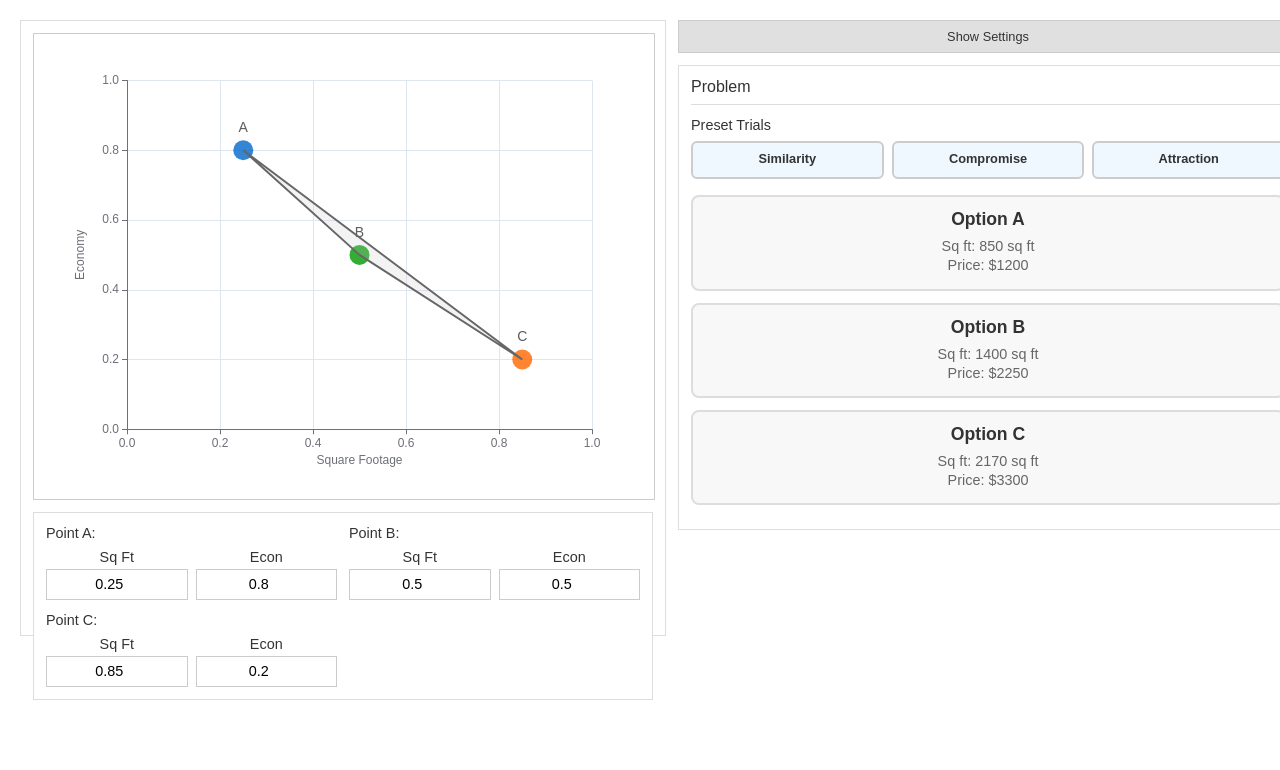
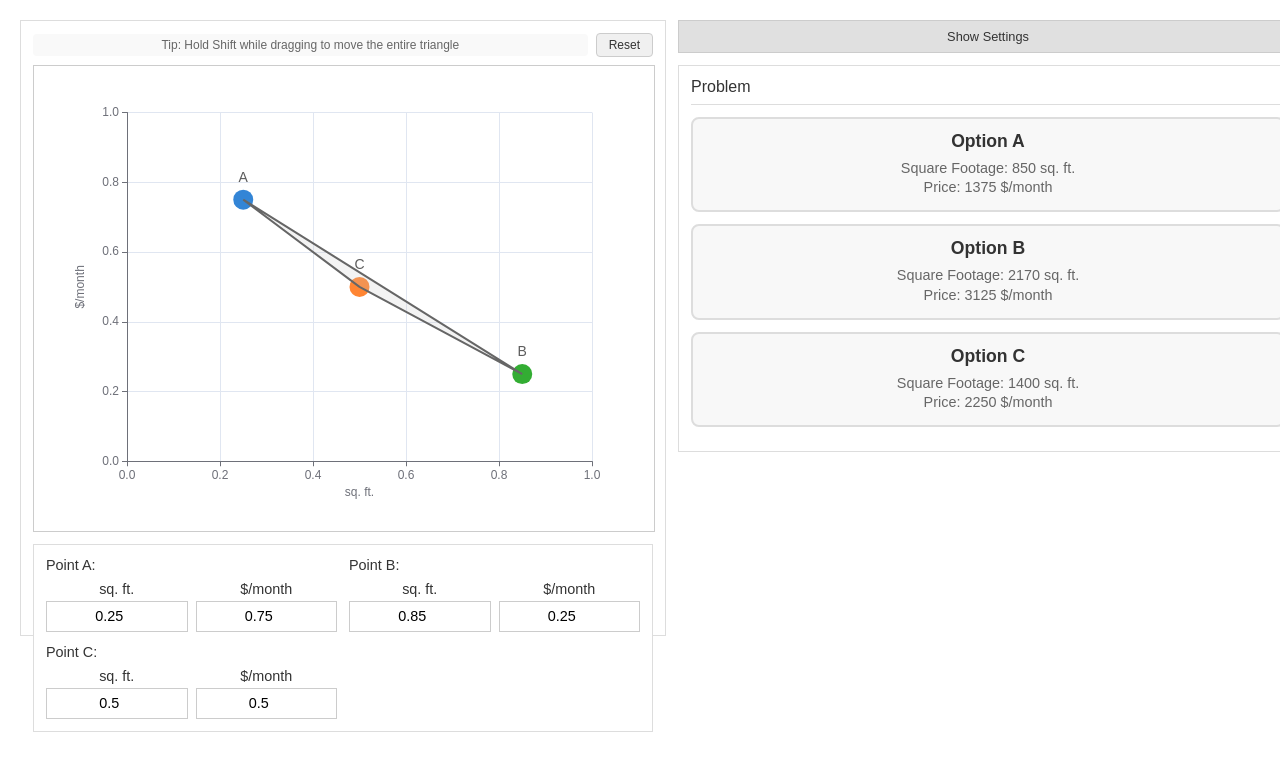
Before and after one commit to sbel2/mac_visual, a Vue app: page / in a window 1280 px wide. Shown: the top 770 px of the page. Built offline with nearby package versions, Linux system fonts and the light colour scheme.

Commit message:
domain input and improvement

```diff
--- a/App.vue
+++ b/App.vue
@@ -3,7 +3,11 @@
     <div class="main-layout">
       <!-- Left Column: Interactive Chart -->
       <div class="chart-container">
-        <div ref="chartRef" class="chart"></div>
+        <div class="chart-header">
+          <div class="chart-hint" :class="{ 'shift-active': isShiftPressed }">{{ isShiftPressed ? '🔄 Triangle Move Mode Active' : 'Tip: Hold Shift while dragging to move the entire triangle' }}</div>
+          <button @click="resetPoints" class="chart-reset-button">Reset</button>
+        </div>
+        <div ref="chartRef" class="chart" :class="{ 'shift-mode': isShiftPressed }"></div>
 
         <!-- Coordinate Controls -->
         <div class="coordinate-controls">
@@ -12,7 +16,7 @@
               <label>Point A:</label>
               <div class="coord-inputs">
                 <div class="input-group">
-                  <label class="axis-label">Sq Ft</label>
+                  <label class="axis-label">{{ params.xUnit }}</label>
                   <input
                     v-model.number="points.A.x"
                     type="number"
@@ -20,12 +24,12 @@
                     max="1"
                     step="0.001"
                     class="coord-input"
-                    @input="validateCoordinate('A', 'x', $event)"
+                    @blur="validateCoordinate('A', 'x', $event)"
                     placeholder="0.000"
                   />
                 </div>
                 <div class="input-group">
-                  <label class="axis-label">Econ</label>
+                  <label class="axis-label">{{ params.yUnit }}</label>
                   <input
                     v-model.number="points.A.y"
                     type="number"
@@ -33,7 +37,7 @@
                     max="1"
                     step="0.001"
                     class="coord-input"
-                    @input="validateCoordinate('A', 'y', $event)"
+                    @blur="validateCoordinate('A', 'y', $event)"
                     placeholder="0.000"
                   />
                 </div>
@@ -44,7 +48,7 @@
               <label>Point B:</label>
               <div class="coord-inputs">
                 <div class="input-group">
-                  <label class="axis-label">Sq Ft</label>
+                  <label class="axis-label">{{ params.xUnit }}</label>
                   <input
                     v-model.number="points.B.x"
                     type="number"
@@ -52,12 +56,12 @@
                     max="1"
                     step="0.001"
                     class="coord-input"
-                    @input="validateCoordinate('B', 'x', $event)"
+                    @blur="validateCoordinate('B', 'x', $event)"
                     placeholder="0.000"
                   />
                 </div>
                 <div class="input-group">
-                  <label class="axis-label">Econ</label>
+                  <label class="axis-label">{{ params.yUnit }}</label>
                   <input
                     v-model.number="points.B.y"
                     type="number"
@@ -65,7 +69,7 @@
                     max="1"
                     step="0.001"
                     class="coord-input"
-                    @input="validateCoordinate('B', 'y', $event)"
+                    @blur="validateCoordinate('B', 'y', $event)"
                     placeholder="0.000"
                   />
                 </div>
@@ -76,7 +80,7 @@
               <label>Point C:</label>
               <div class="coord-inputs">
                 <div class="input-group">
-                  <label class="axis-label">Sq Ft</label>
+                  <label class="axis-label">{{ params.xUnit }}</label>
                   <input
                     v-model.number="points.C.x"
                     type="number"
@@ -84,12 +88,12 @@
                     max="1"
                     step="0.001"
                     class="coord-input"
-                    @input="validateCoordinate('C', 'x', $event)"
+                    @blur="validateCoordinate('C', 'x', $event)"
                     placeholder="0.000"
                   />
                 </div>
                 <div class="input-group">
-                  <label class="axis-label">Econ</label>
+                  <label class="axis-label">{{ params.yUnit }}</label>
                   <input
                     v-model.number="points.C.y"
                     type="number"
@@ -97,7 +101,7 @@
                     max="1"
                     step="0.001"
                     class="coord-input"
-                    @input="validateCoordinate('C', 'y', $event)"
+                    @blur="validateCoordinate('C', 'y', $event)"
                     placeholder="0.000"
                   />
                 </div>
@@ -119,50 +123,102 @@
           <h3>Parameter Controls</h3>
 
           <div class="control-group">
-            <h4>Square Footage (sq. ft.)</h4>
+            <h4>X-Axis (Horizontal)</h4>
+            <div class="input-row">
+              <label>Name:</label>
+              <input
+                v-model="params.xName"
+                type="text"
+                class="number-input"
+                placeholder="e.g., Square Footage"
+              />
+            </div>
+            <div class="input-row">
+              <label>Unit:</label>
+              <input
+                v-model="params.xUnit"
+                type="text"
+                class="number-input"
+                placeholder="e.g., sq. ft."
+              />
+            </div>
             <div class="input-row">
               <label>Min:</label>
               <input
-                v-model.number="params.sqftMin"
+                v-model.number="params.xMin"
                 type="number"
-                min="100"
-                step="50"
+                step="1"
                 class="number-input"
               />
             </div>
             <div class="input-row">
               <label>Max:</label>
               <input
-                v-model.number="params.sqftMax"
+                v-model.number="params.xMax"
                 type="number"
-                min="params.sqftMin + 100"
-                step="50"
+                step="1"
                 class="number-input"
               />
+            </div>
+            <div class="input-row checkbox-row">
+              <label>
+                <input
+                  v-model="params.xInverse"
+                  type="checkbox"
+                  class="checkbox-input"
+                />
+                Inverse (lower is better)
+              </label>
             </div>
           </div>
 
           <div class="control-group">
-            <h4>Price ($/month)</h4>
+            <h4>Y-Axis (Vertical)</h4>
+            <div class="input-row">
+              <label>Name:</label>
+              <input
+                v-model="params.yName"
+                type="text"
+                class="number-input"
+                placeholder="e.g., Price"
+              />
+            </div>
+            <div class="input-row">
+              <label>Unit:</label>
+              <input
+                v-model="params.yUnit"
+                type="text"
+                class="number-input"
+                placeholder="e.g., $/month"
+              />
+            </div>
             <div class="input-row">
               <label>Min:</label>
               <input
-                v-model.number="params.priceMin"
+                v-model.number="params.yMin"
                 type="number"
-                min="100"
-                step="50"
+                step="1"
                 class="number-input"
               />
             </div>
             <div class="input-row">
               <label>Max:</label>
               <input
-                v-model.number="params.priceMax"
+                v-model.number="params.yMax"
                 type="number"
-                min="params.priceMin + 100"
-                step="50"
+                step="1"
                 class="number-input"
               />
+            </div>
+            <div class="input-row checkbox-row">
+              <label>
+                <input
+                  v-model="params.yInverse"
+                  type="checkbox"
+                  class="checkbox-input"
+                />
+                Inverse (lower is better)
+              </label>
             </div>
           </div>
 
@@ -173,45 +229,29 @@
         <div class="generated-output">
           <h3>Problem</h3>
 
-          <!-- Preset Trial Buttons -->
-          <div class="preset-trials">
-            <h4>Preset Trials</h4>
-            <div class="trial-buttons">
-              <button @click="loadTrial('similarity')" class="trial-button">
-                <div class="trial-name">Similarity</div>
-              </button>
-              <button @click="loadTrial('compromise')" class="trial-button">
-                <div class="trial-name">Compromise</div>
-              </button>
-              <button @click="loadTrial('attraction')" class="trial-button">
-                <div class="trial-name">Attraction</div>
-              </button>
-            </div>
-          </div>
-
           <div class="problem-description">
             <div class="option-cards">
               <div class="option-card">
                 <div class="option-header">Option A</div>
                 <div class="option-details">
-                  <div>Sq ft: {{ transformedValues.A.sqft }} sq ft</div>
-                  <div>Price: ${{ transformedValues.A.price }}</div>
+                  <div>{{ params.xName }}: {{ transformedValues.A.x }} {{ params.xUnit }}</div>
+                  <div>{{ params.yName }}: {{ transformedValues.A.y }} {{ params.yUnit }}</div>
                 </div>
               </div>
 
               <div class="option-card">
                 <div class="option-header">Option B</div>
                 <div class="option-details">
-                  <div>Sq ft: {{ transformedValues.B.sqft }} sq ft</div>
-                  <div>Price: ${{ transformedValues.B.price }}</div>
+                  <div>{{ params.xName }}: {{ transformedValues.B.x }} {{ params.xUnit }}</div>
+                  <div>{{ params.yName }}: {{ transformedValues.B.y }} {{ params.yUnit }}</div>
                 </div>
               </div>
 
               <div class="option-card">
                 <div class="option-header">Option C</div>
                 <div class="option-details">
-                  <div>Sq ft: {{ transformedValues.C.sqft }} sq ft</div>
-                  <div>Price: ${{ transformedValues.C.price }}</div>
+                  <div>{{ params.xName }}: {{ transformedValues.C.x }} {{ params.xUnit }}</div>
+                  <div>{{ params.yName }}: {{ transformedValues.C.y }} {{ params.yUnit }}</div>
                 </div>
               </div>
             </div>
@@ -229,57 +269,34 @@ import * as echarts from 'echarts'
 // ===== STATE =====
 const chartRef = ref(null)
 const showSettings = ref(false)
+const isShiftPressed = ref(false)
 let chartInstance = null
 
 // Points data (0-1 range for chart coordinates)
 const points = reactive({
-  A: { x: 0.250, y: 0.800 },
-  B: { x: 0.500, y: 0.500 },
-  C: { x: 0.850, y: 0.200 }
+  A: { x: 0.25, y: 0.75 },
+  B: { x: 0.850, y: 0.25 },
+  C: { x: 0.5, y: 0.5 }
 })
 
 // Parameter controls for real-world transformation
 const params = reactive({
-  sqftMin: 300,
-  sqftMax: 2500,
-  priceMin: 500,
-  priceMax: 4000
+  xName: 'Square Footage',
+  xUnit: 'sq. ft.',
+  xMin: 300,
+  xMax: 2500,
+  xInverse: false,
+  yName: 'Price',
+  yUnit: '$/month',
+  yMin: 500,
+  yMax: 4000,
+  yInverse: true
 })
 
-// Hardcoded trial configurations
-const HARDCODED_TRIALS = {
-  similarity: {
-    ID: "similarity_ABD",
-    "Context Category": "similarity",
-    arate: 0.31, aecon: 0.79,
-    brate: 0.79, becon: 0.31,
-    drate: 0.85, decon: 0.25
-  },
-  compromise: {
-    ID: "compromise_ABD",
-    "Context Category": "compromise",
-    arate: 0.32, aecon: 0.78,
-    brate: 0.78, becon: 0.32,
-    drate: 0.55, decon: 0.55
-  },
-  attraction: {
-    ID: "attraction_ABD",
-    "Context Category": "attraction",
-    arate: 0.33, aecon: 0.77,
-    brate: 0.77, becon: 0.33,
-    drate: 0.85, decon: 0.30
-  }
-}
-
 // ===== UTILITY FUNCTIONS =====
-function transformSquareFootage(q, min, max) {
-  const sqft = q * (max - min) + min
-  return Math.round(sqft)
-}
-
-function transformPrice(q, min, max) {
-  const price = (1 - q) * (max - min) + min
-  return Math.round(price)
+function transformValue(q, min, max, inverse) {
+  const value = inverse ? (1 - q) * (max - min) + min : q * (max - min) + min
+  return Math.round(value)
 }
 
 function roundToThreeDecimals(value) {
@@ -289,16 +306,16 @@ function roundToThreeDecimals(value) {
 // ===== COMPUTED PROPERTIES =====
 const transformedValues = computed(() => ({
   A: {
-    sqft: transformSquareFootage(points.A.x, params.sqftMin, params.sqftMax),
-    price: transformPrice(points.A.y, params.priceMin, params.priceMax)
+    x: transformValue(points.A.x, params.xMin, params.xMax, params.xInverse),
+    y: transformValue(points.A.y, params.yMin, params.yMax, params.yInverse)
   },
   B: {
-    sqft: transformSquareFootage(points.B.x, params.sqftMin, params.sqftMax),
-    price: transformPrice(points.B.y, params.priceMin, params.priceMax)
+    x: transformValue(points.B.x, params.xMin, params.xMax, params.xInverse),
+    y: transformValue(points.B.y, params.yMin, params.yMax, params.yInverse)
   },
   C: {
-    sqft: transformSquareFootage(points.C.x, params.sqftMin, params.sqftMax),
-    price: transformPrice(points.C.y, params.priceMin, params.priceMax)
+    x: transformValue(points.C.x, params.xMin, params.xMax, params.xInverse),
+    y: transformValue(points.C.y, params.yMin, params.yMax, params.yInverse)
   }
 }))
 
@@ -314,7 +331,7 @@ const getChartOptions = () => ({
     type: 'value',
     min: 0,
     max: 1,
-    name: 'Square Footage',
+    name: params.xUnit,
     nameLocation: 'middle',
     nameGap: 25,
     nameTextStyle: {
@@ -328,7 +345,7 @@ const getChartOptions = () => ({
     type: 'value',
     min: 0,
     max: 1,
-    name: 'Economy',
+    name: params.yUnit,
     nameLocation: 'middle',
     nameGap: 40,
     nameTextStyle: {
@@ -369,11 +386,11 @@ const getChartOptions = () => ({
         [points.A.x, points.A.y] // Close the triangle
       ],
       lineStyle: {
-        color: '#666',
-        width: 2
+        color: isShiftPressed.value ? '#0066cc' : '#666',
+        width: isShiftPressed.value ? 3 : 2
       },
       areaStyle: {
-        color: 'rgba(200, 200, 200, 0.3)'
+        color: isShiftPressed.value ? 'rgba(0, 102, 204, 0.2)' : 'rgba(200, 200, 200, 0.3)'
       },
       symbol: 'none',
       silent: true
@@ -381,10 +398,10 @@ const getChartOptions = () => ({
   ],
   tooltip: {
     trigger: 'item',
-    formatter: (params) => {
-      if (params.seriesType === 'scatter') {
-        const point = params.data
-        return `${point.name}<br/>Sq Ft: ${point.value[0].toFixed(3)}<br/>Econ: ${point.value[1].toFixed(3)}`
+    formatter: (p) => {
+      if (p.seriesType === 'scatter') {
+        const point = p.data
+        return `${point.name}<br/>${params.xUnit}: ${point.value[0].toFixed(3)}<br/>${params.yUnit}: ${point.value[1].toFixed(3)}`
       }
       return ''
     }
@@ -410,6 +427,30 @@ const initChart = () => {
     // Handle dragging interaction
     let isDragging = false
     let dragPointIndex = -1
+    let isDraggingTriangle = false
+    let lastMousePos = null
+
+    // Helper function to check if point is inside triangle
+    const isPointInTriangle = (px, py, ax, ay, bx, by, cx, cy) => {
+      const v0x = cx - ax
+      const v0y = cy - ay
+      const v1x = bx - ax
+      const v1y = by - ay
+      const v2x = px - ax
+      const v2y = py - ay
+
+      const dot00 = v0x * v0x + v0y * v0y
+      const dot01 = v0x * v1x + v0y * v1y
+      const dot02 = v0x * v2x + v0y * v2y
+      const dot11 = v1x * v1x + v1y * v1y
+      const dot12 = v1x * v2x + v1y * v2y
+
+      const invDenom = 1 / (dot00 * dot11 - dot01 * dot01)
+      const u = (dot11 * dot02 - dot01 * dot12) * invDenom
+      const v = (dot00 * dot12 - dot01 * dot02) * invDenom
+
+      return (u >= 0) && (v >= 0) && (u + v <= 1)
+    }
 
     chartInstance.getZr().on('mousedown', (e) => {
       const pointInPixel = [e.offsetX, e.offsetY]
@@ -418,7 +459,20 @@ const initChart = () => {
       if (pointInGrid && pointInGrid[0] >= 0 && pointInGrid[0] <= 1 &&
           pointInGrid[1] >= 0 && pointInGrid[1] <= 1) {
 
-        // Find which point is closest
+        // Check if shift is pressed and point is inside triangle
+        if (e.event.shiftKey && isPointInTriangle(
+          pointInGrid[0], pointInGrid[1],
+          points.A.x, points.A.y,
+          points.B.x, points.B.y,
+          points.C.x, points.C.y
+        )) {
+          // Enable triangle dragging from anywhere inside triangle
+          isDragging = true
+          isDraggingTriangle = true
+          dragPointIndex = 0 // Use any point as reference
+          lastMousePos = pointInGrid
+        } else {
+          // Find which point is closest for individual point dragging
           const distances = [
             Math.sqrt(Math.pow(pointInGrid[0] - points.A.x, 2) + Math.pow(pointInGrid[1] - points.A.y, 2)),
             Math.sqrt(Math.pow(pointInGrid[0] - points.B.x, 2) + Math.pow(pointInGrid[1] - points.B.y, 2)),
@@ -429,6 +483,9 @@ const initChart = () => {
           if (minDistance < 0.15) {
             dragPointIndex = distances.indexOf(minDistance)
             isDragging = true
+            isDraggingTriangle = false
+            lastMousePos = pointInGrid
+          }
         }
       }
     })
@@ -438,14 +495,46 @@ const initChart = () => {
         const pointInPixel = [e.offsetX, e.offsetY]
         const pointInGrid = chartInstance.convertFromPixel('grid', pointInPixel)
 
-        if (pointInGrid && pointInGrid[0] >= 0 && pointInGrid[0] <= 1 &&
+        if (pointInGrid) {
+          if (isDraggingTriangle && lastMousePos) {
+            // Move entire triangle
+            const deltaX = pointInGrid[0] - lastMousePos[0]
+            const deltaY = pointInGrid[1] - lastMousePos[1]
+
+            // Calculate new positions
+            const newA = {
+              x: points.A.x + deltaX,
+              y: points.A.y + deltaY
+            }
+            const newB = {
+              x: points.B.x + deltaX,
+              y: points.B.y + deltaY
+            }
+            const newC = {
+              x: points.C.x + deltaX,
+              y: points.C.y + deltaY
+            }
+
+            // Check if all points stay within bounds
+            if (newA.x >= 0 && newA.x <= 1 && newA.y >= 0 && newA.y <= 1 &&
+                newB.x >= 0 && newB.x <= 1 && newB.y >= 0 && newB.y <= 1 &&
+                newC.x >= 0 && newC.x <= 1 && newC.y >= 0 && newC.y <= 1) {
+              points.A.x = roundToThreeDecimals(newA.x)
+              points.A.y = roundToThreeDecimals(newA.y)
+              points.B.x = roundToThreeDecimals(newB.x)
+              points.B.y = roundToThreeDecimals(newB.y)
+              points.C.x = roundToThreeDecimals(newC.x)
+              points.C.y = roundToThreeDecimals(newC.y)
+              lastMousePos = pointInGrid
+            }
+          } else if (pointInGrid[0] >= 0 && pointInGrid[0] <= 1 &&
                      pointInGrid[1] >= 0 && pointInGrid[1] <= 1) {
-
-          // Update the dragged point
+            // Move single point
             const pointNames = ['A', 'B', 'C']
             const pointName = pointNames[dragPointIndex]
             points[pointName].x = roundToThreeDecimals(Math.max(0, Math.min(1, pointInGrid[0])))
             points[pointName].y = roundToThreeDecimals(Math.max(0, Math.min(1, pointInGrid[1])))
+          }
         }
       }
     })
@@ -453,6 +542,8 @@ const initChart = () => {
     chartInstance.getZr().on('mouseup', () => {
       isDragging = false
       dragPointIndex = -1
+      isDraggingTriangle = false
+      lastMousePos = null
     })
   }
 }
@@ -467,24 +558,10 @@ const updateChart = () => {
 // ===== USER INTERACTION FUNCTIONS =====
 // Reset points to initial positions
 const resetPoints = () => {
-  points.A = { x: 0.250, y: 0.800 }
-  points.B = { x: 0.500, y: 0.500 }
-  points.C = { x: 0.850, y: 0.200 }
+  points.A = { x: 0.25, y: 0.75 }
+  points.B = { x: 0.850, y: 0.25 }
+  points.C = { x: 0.5, y: 0.5 }
   updateChart()
-}
-
-// Load a preset trial configuration
-const loadTrial = (trialType) => {
-  const trial = HARDCODED_TRIALS[trialType]
-  if (trial) {
-    points.A.x = roundToThreeDecimals(trial.arate)
-    points.A.y = roundToThreeDecimals(trial.aecon)
-    points.B.x = roundToThreeDecimals(trial.brate)
-    points.B.y = roundToThreeDecimals(trial.becon)
-    points.C.x = roundToThreeDecimals(trial.drate)
-    points.C.y = roundToThreeDecimals(trial.decon)
-    updateChart()
-  }
 }
 
 // Validate coordinate input
@@ -510,6 +587,11 @@ watch(params, () => {
   updateChart()
 }, { deep: true })
 
+// Watch for shift key state changes and update chart
+watch(isShiftPressed, () => {
+  updateChart()
+})
+
 // ===== LIFECYCLE HOOKS =====
 // Handle window resize
 const handleResize = () => {
@@ -518,11 +600,27 @@ const handleResize = () => {
   }
 }
 
+// Handle shift key press
+const handleKeyDown = (e) => {
+  if (e.key === 'Shift') {
+    isShiftPressed.value = true
+  }
+}
+
+// Handle shift key release
+const handleKeyUp = (e) => {
+  if (e.key === 'Shift') {
+    isShiftPressed.value = false
+  }
+}
+
 // Lifecycle
 onMounted(() => {
   nextTick(() => {
     initChart()
     window.addEventListener('resize', handleResize)
+    window.addEventListener('keydown', handleKeyDown)
+    window.addEventListener('keyup', handleKeyUp)
   })
 })
 
@@ -532,6 +630,8 @@ onUnmounted(() => {
     chartInstance.dispose()
   }
   window.removeEventListener('resize', handleResize)
+  window.removeEventListener('keydown', handleKeyDown)
+  window.removeEventListener('keyup', handleKeyUp)
 })
 </script>
 
@@ -561,6 +661,48 @@ onUnmounted(() => {
   flex-direction: column;
 }
 
+.chart-header {
+  display: flex;
+  align-items: center;
+  gap: 0.5rem;
+  margin-bottom: 0.5rem;
+}
+
+.chart-hint {
+  flex: 1;
+  font-size: 0.75rem;
+  color: #666;
+  text-align: center;
+  padding: 0.25rem;
+  background: #f9f9f9;
+  border-radius: 4px;
+  transition: all 0.2s ease;
+}
+
+.chart-hint.shift-active {
+  background: #e6f3ff;
+  color: #0066cc;
+  font-weight: bold;
+  border: 1px solid #0066cc;
+}
+
+.chart-reset-button {
+  padding: 0.25rem 0.75rem;
+  background: #f0f0f0;
+  color: #333;
+  border: 1px solid #ccc;
+  border-radius: 4px;
+  font-size: 0.75rem;
+  cursor: pointer;
+  white-space: nowrap;
+  transition: all 0.2s ease;
+}
+
+.chart-reset-button:hover {
+  background: #e0e0e0;
+  border-color: #999;
+}
+
 .chart {
   width: 100%;
   height: 0;
@@ -568,6 +710,12 @@ onUnmounted(() => {
   position: relative;
   border: 1px solid #ccc;
   flex: 1;
+  transition: all 0.2s ease;
+}
+
+.chart.shift-mode {
+  border-color: #0066cc;
+  box-shadow: 0 0 15px rgba(0, 102, 204, 0.3);
 }
 
 .chart > div {
@@ -705,6 +853,22 @@ onUnmounted(() => {
   font-size: 0.8rem;
 }
 
+.checkbox-row {
+  margin-top: 0.5rem;
+}
+
+.checkbox-row label {
+  min-width: auto;
+  display: flex;
+  align-items: center;
+  gap: 0.5rem;
+  cursor: pointer;
+}
+
+.checkbox-input {
+  cursor: pointer;
+}
+
 .number-input {
   flex: 1;
   padding: 0.4rem;
@@ -734,53 +898,6 @@ onUnmounted(() => {
 
 .problem-description {
   margin-bottom: 0.75rem;
-}
-
-.preset-trials {
-  margin-bottom: 1rem;
-}
-
-.preset-trials h4 {
-  margin: 0 0 0.5rem 0;
-  color: #333;
-  font-size: 0.9rem;
-  font-weight: normal;
-}
-
-.trial-buttons {
-  display: flex;
-  gap: 0.5rem;
-  flex-wrap: wrap;
-}
-
-.trial-button {
-  flex: 1;
-  min-width: 100px;
-  padding: 0.5rem;
-  background: #f0f8ff;
-  border: 2px solid #ccc;
-  border-radius: 6px;
-  cursor: pointer;
-  text-align: center;
-  transition: all 0.2s ease;
-}
-
-.trial-button:hover {
-  background: #e6f3ff;
-  border-color: #0066cc;
-  transform: translateY(-1px);
-}
-
-.trial-name {
-  font-weight: bold;
-  font-size: 0.8rem;
-  color: #333;
-  margin-bottom: 0.2rem;
-}
-
-.trial-desc {
-  font-size: 0.7rem;
-  color: #666;
 }
 
 .option-cards {
--- a/index.html
+++ b/index.html
@@ -2,7 +2,6 @@
 <html lang="en">
   <head>
     <meta charset="UTF-8" />
-    <link rel="icon" type="image/svg+xml" href="/vite.svg" />
     <meta name="viewport" content="width=device-width, initial-scale=1.0" />
     <title>Interactive Trade-off Visualization Tool</title>
   </head>
```
Lines whose indentation alone changed are shown as unchanged.
